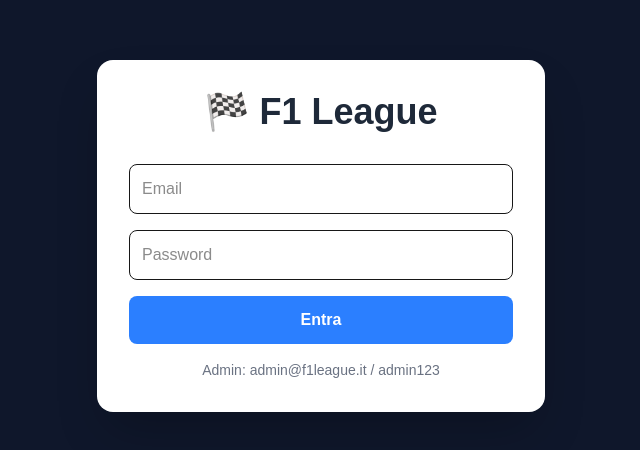
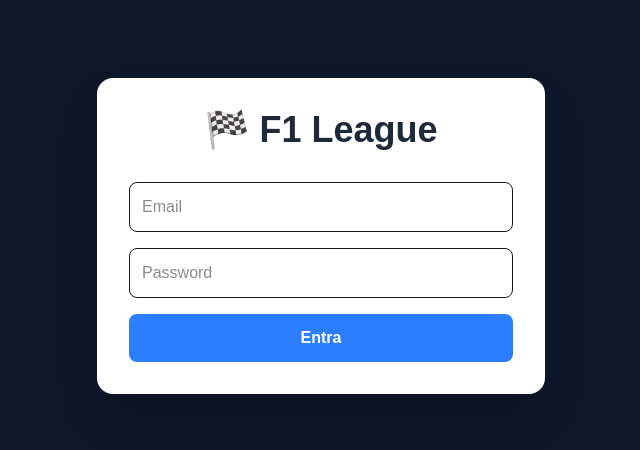
Before and after one commit to enzoinf93-png/f1-league, a Next.js app: page / in a window 1280 px wide. Shown: the part 164-614 px from the top of the page, without its empty margins (319-959 px from the left). Built offline with nearby package versions, Linux system fonts and the light colour scheme.

Commit message:
Hide admin credentials from login page

```diff
--- a/src/app/page.tsx
+++ b/src/app/page.tsx
@@ -74,9 +74,7 @@ export default function Home() {
           </button>
         </form>
 
-        <p className="text-center mt-4 text-sm text-gray-500">
-          Admin: admin@f1league.it / admin123
-        </p>
+
       </div>
     </div>
   )
```
